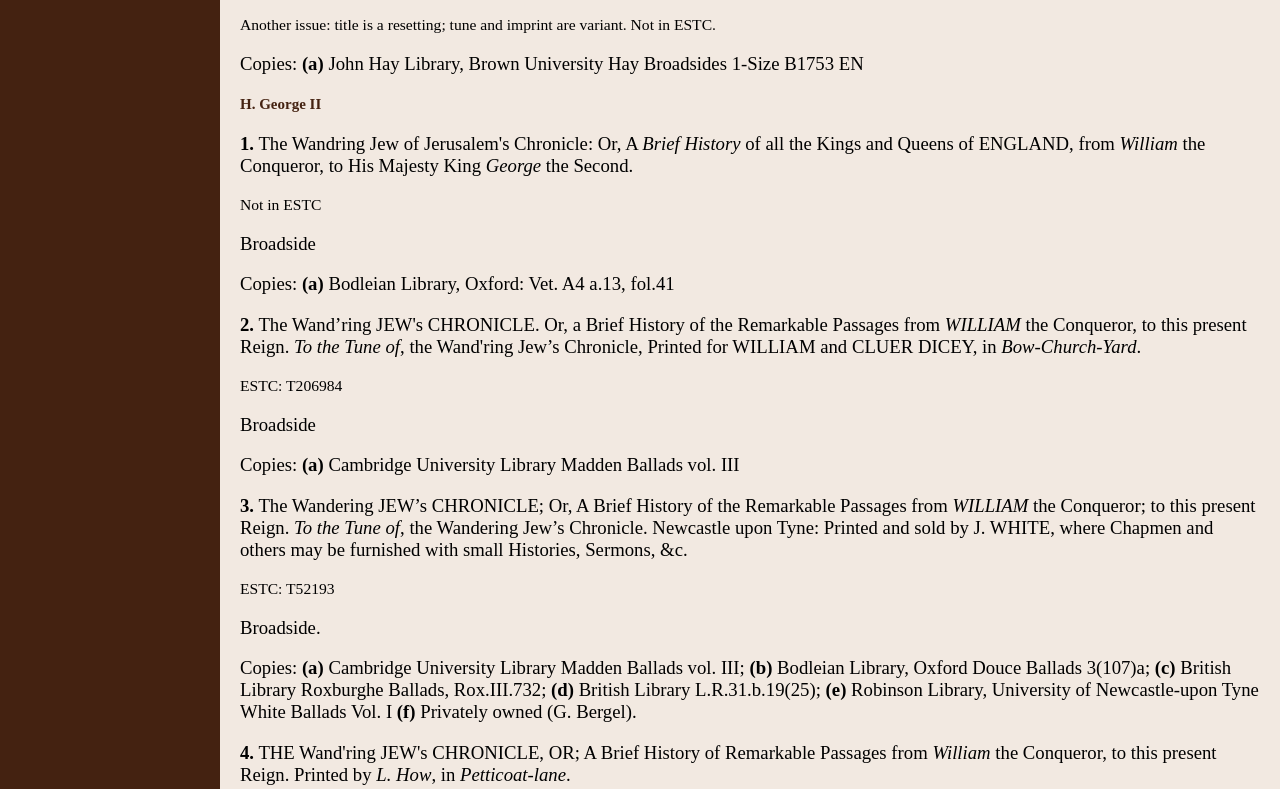
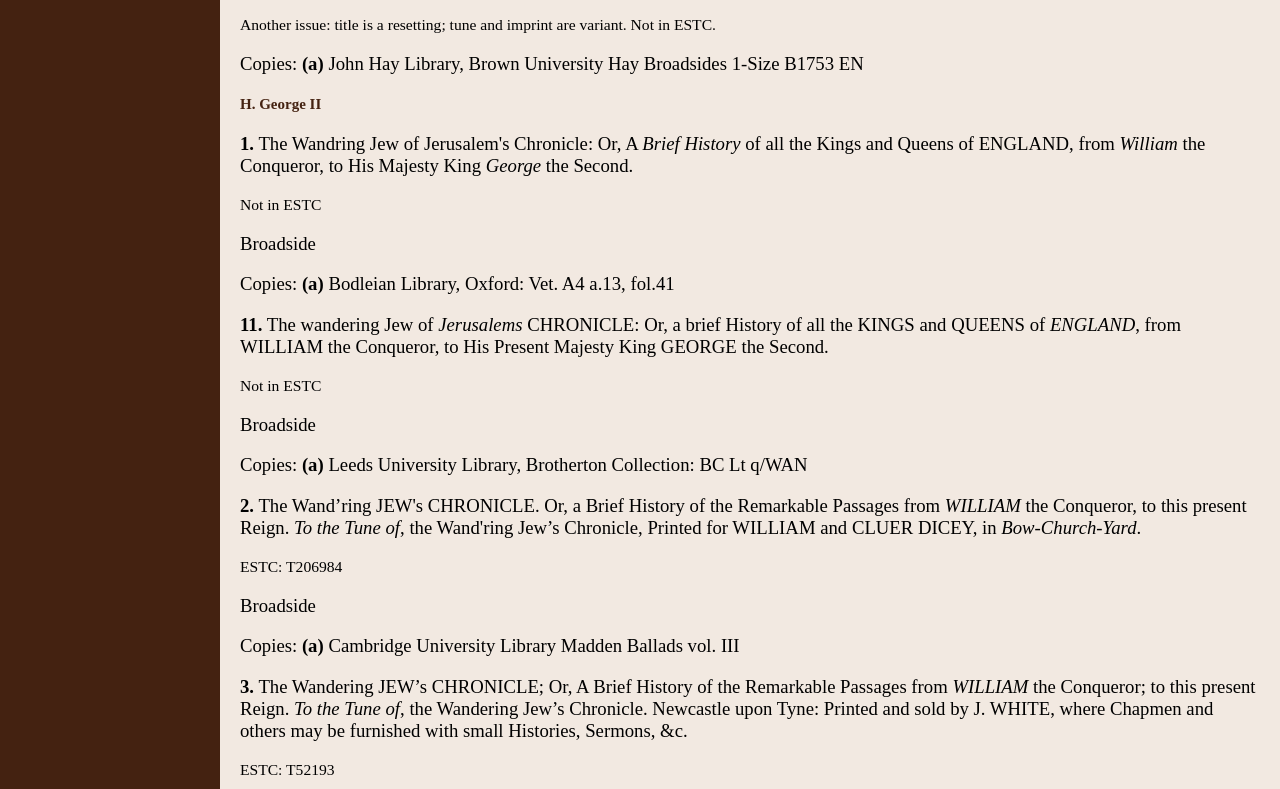
Before and after one commit to gbergel/WJC, a plain HTML site: page HTML/bibliography.html in a window 1280 px wide. Shown: the part 2229-3018 px from the top of the page. Drawn offline with Linux system fonts and the light colour scheme.

Commit message:
Update bibliography.html

```diff
--- a/HTML/bibliography.html
+++ b/HTML/bibliography.html
@@ -160,6 +160,10 @@
                                 <i>William</i> the Conqueror, to His Majesty King <i>George</i> the
                             Second.</p> Not in ESTC <p>Broadside</p>
                         <p>Copies: <b>(a)</b> Bodleian Library, Oxford: Vet. A4 a.13, fol.41</p>
+                        <p><b>11.</b> The wandering Jew of <i>Jerusalems</i> CHRONICLE: Or, a brief History of all the KINGS and QUEENS of
+                            <i>ENGLAND</i>,
+                          from WILLIAM the Conqueror, to His Present Majesty King GEORGE the Second.</p> Not in ESTC <p>Broadside</p>
+                        <p>Copies: <b>(a)</b> Leeds University Library, Brotherton Collection: BC Lt q/WAN</p>
                         <p><b>2.</b> The Wand’ring JEW's CHRONICLE. Or, a Brief History of the
                             Remarkable Passages from <i>WILLIAM</i> the Conqueror, to this present
                             Reign. <i>To the Tune of</i>, the Wand'ring Jew’s Chronicle, Printed for
```
